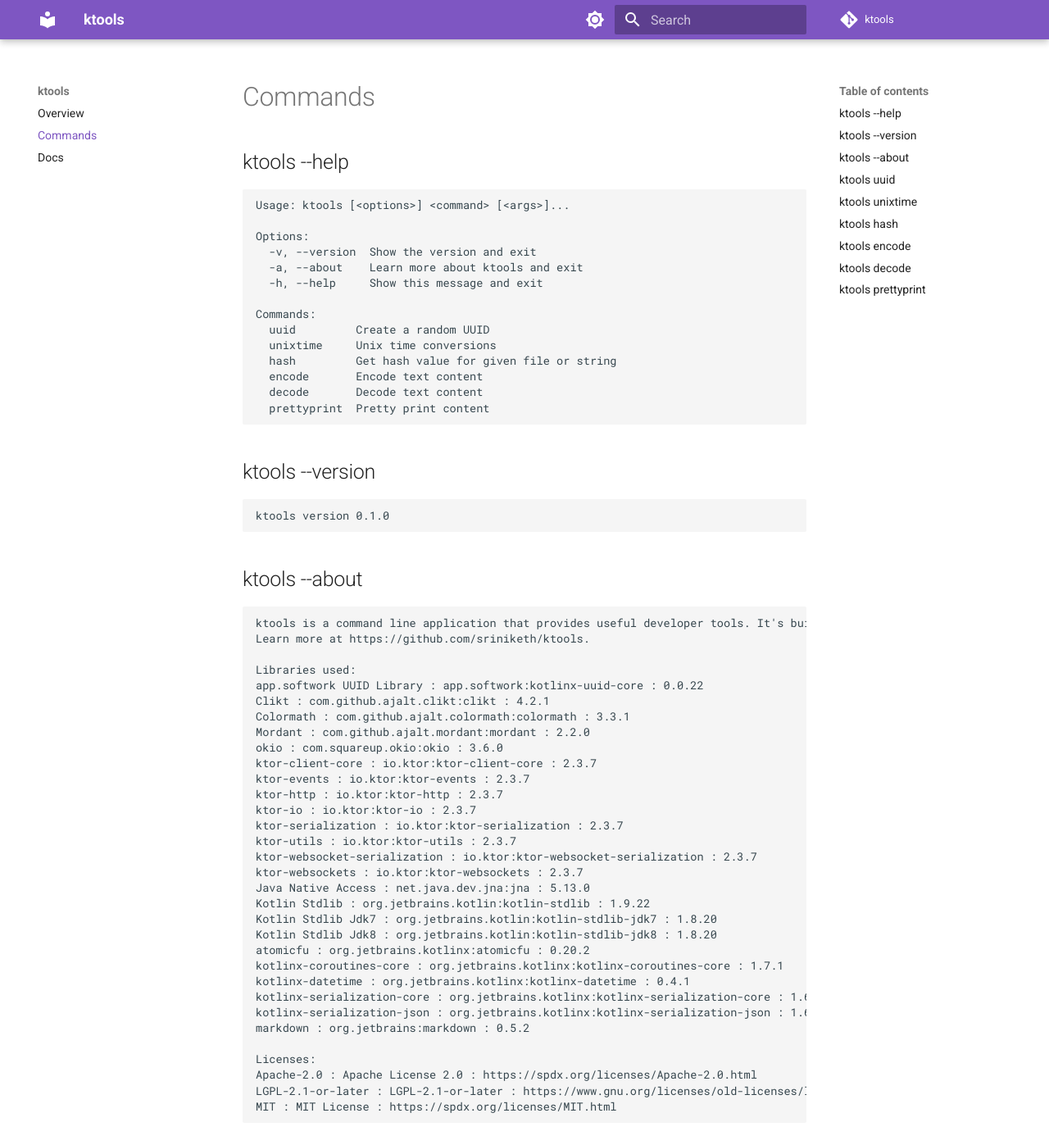
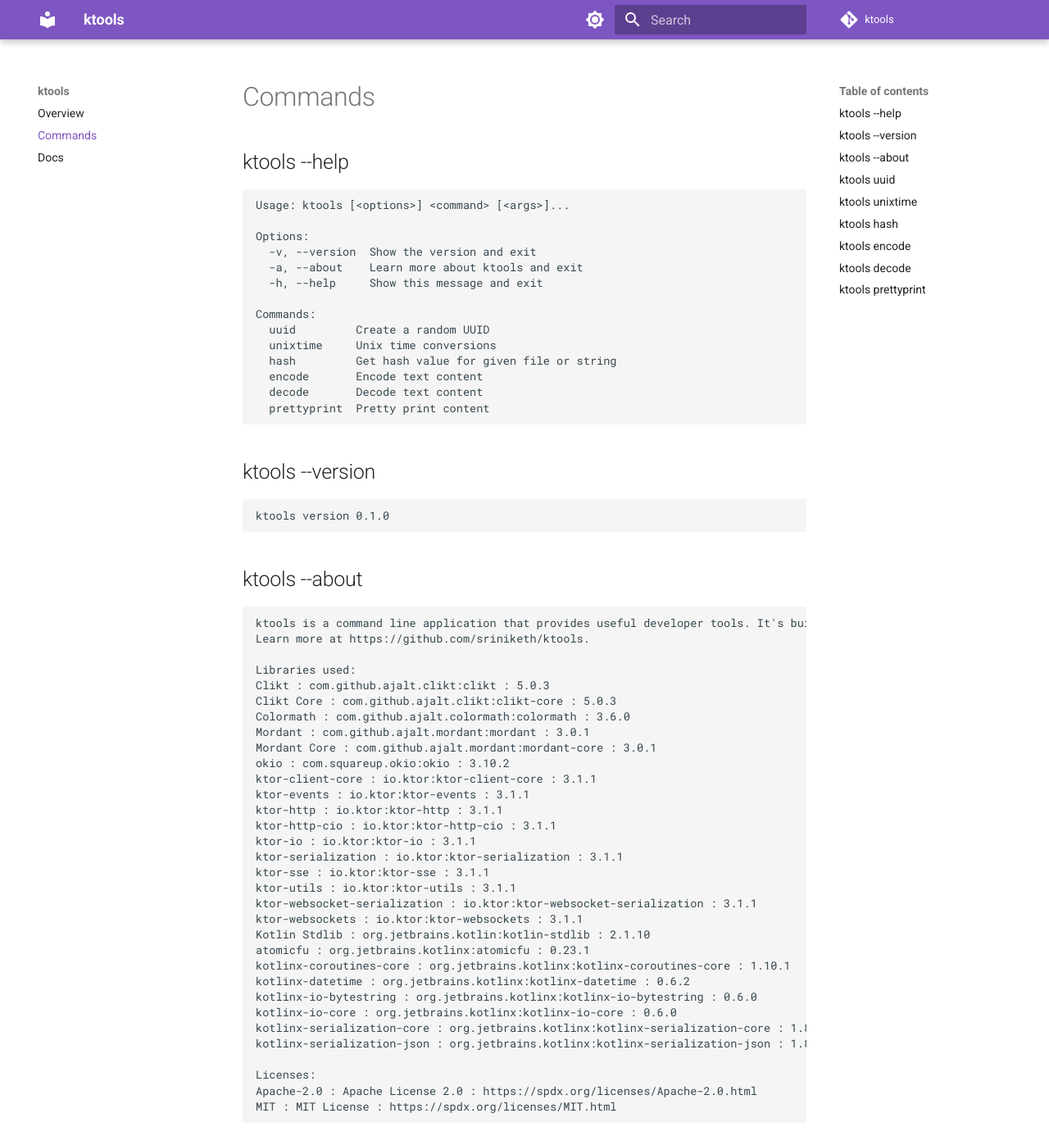
Before and after one commit to sriniketh/ktools, an MkDocs documentation site: the page built from docs/commands.md, in a window 1280 px wide and 1400 px high. Shown: the top 1397 px of the window at 82% size. Built offline with MkDocs 1.6.1 and Material for MkDocs 9.7.7, drawn with Linux system fonts in a browser that asks for light colours; comment, search, counter and statistics services are not loaded.

Commit message:
[chore] update doc

````diff
--- a/docs/commands.md
+++ b/docs/commands.md
@@ -29,33 +29,33 @@
 Learn more at https://github.com/sriniketh/ktools.
 
 Libraries used:
-app.softwork UUID Library : app.softwork:kotlinx-uuid-core : 0.0.22
-Clikt : com.github.ajalt.clikt:clikt : 4.2.1
-Colormath : com.github.ajalt.colormath:colormath : 3.3.1
-Mordant : com.github.ajalt.mordant:mordant : 2.2.0
-okio : com.squareup.okio:okio : 3.6.0
-ktor-client-core : io.ktor:ktor-client-core : 2.3.7
-ktor-events : io.ktor:ktor-events : 2.3.7
-ktor-http : io.ktor:ktor-http : 2.3.7
-ktor-io : io.ktor:ktor-io : 2.3.7
-ktor-serialization : io.ktor:ktor-serialization : 2.3.7
-ktor-utils : io.ktor:ktor-utils : 2.3.7
-ktor-websocket-serialization : io.ktor:ktor-websocket-serialization : 2.3.7
-ktor-websockets : io.ktor:ktor-websockets : 2.3.7
-Java Native Access : net.java.dev.jna:jna : 5.13.0
-Kotlin Stdlib : org.jetbrains.kotlin:kotlin-stdlib : 1.9.22
-Kotlin Stdlib Jdk7 : org.jetbrains.kotlin:kotlin-stdlib-jdk7 : 1.8.20
-Kotlin Stdlib Jdk8 : org.jetbrains.kotlin:kotlin-stdlib-jdk8 : 1.8.20
-atomicfu : org.jetbrains.kotlinx:atomicfu : 0.20.2
-kotlinx-coroutines-core : org.jetbrains.kotlinx:kotlinx-coroutines-core : 1.7.1
-kotlinx-datetime : org.jetbrains.kotlinx:kotlinx-datetime : 0.4.1
-kotlinx-serialization-core : org.jetbrains.kotlinx:kotlinx-serialization-core : 1.6.2
-kotlinx-serialization-json : org.jetbrains.kotlinx:kotlinx-serialization-json : 1.6.2
-markdown : org.jetbrains:markdown : 0.5.2
+Clikt : com.github.ajalt.clikt:clikt : 5.0.3
+Clikt Core : com.github.ajalt.clikt:clikt-core : 5.0.3
+Colormath : com.github.ajalt.colormath:colormath : 3.6.0
+Mordant : com.github.ajalt.mordant:mordant : 3.0.1
+Mordant Core : com.github.ajalt.mordant:mordant-core : 3.0.1
+okio : com.squareup.okio:okio : 3.10.2
+ktor-client-core : io.ktor:ktor-client-core : 3.1.1
+ktor-events : io.ktor:ktor-events : 3.1.1
+ktor-http : io.ktor:ktor-http : 3.1.1
+ktor-http-cio : io.ktor:ktor-http-cio : 3.1.1
+ktor-io : io.ktor:ktor-io : 3.1.1
+ktor-serialization : io.ktor:ktor-serialization : 3.1.1
+ktor-sse : io.ktor:ktor-sse : 3.1.1
+ktor-utils : io.ktor:ktor-utils : 3.1.1
+ktor-websocket-serialization : io.ktor:ktor-websocket-serialization : 3.1.1
+ktor-websockets : io.ktor:ktor-websockets : 3.1.1
+Kotlin Stdlib : org.jetbrains.kotlin:kotlin-stdlib : 2.1.10
+atomicfu : org.jetbrains.kotlinx:atomicfu : 0.23.1
+kotlinx-coroutines-core : org.jetbrains.kotlinx:kotlinx-coroutines-core : 1.10.1
+kotlinx-datetime : org.jetbrains.kotlinx:kotlinx-datetime : 0.6.2
+kotlinx-io-bytestring : org.jetbrains.kotlinx:kotlinx-io-bytestring : 0.6.0
+kotlinx-io-core : org.jetbrains.kotlinx:kotlinx-io-core : 0.6.0
+kotlinx-serialization-core : org.jetbrains.kotlinx:kotlinx-serialization-core : 1.8.0
+kotlinx-serialization-json : org.jetbrains.kotlinx:kotlinx-serialization-json : 1.8.0
 
 Licenses:
 Apache-2.0 : Apache License 2.0 : https://spdx.org/licenses/Apache-2.0.html
-LGPL-2.1-or-later : LGPL-2.1-or-later : https://www.gnu.org/licenses/old-licenses/lgpl-2.1
 MIT : MIT License : https://spdx.org/licenses/MIT.html
 ```
 
````
